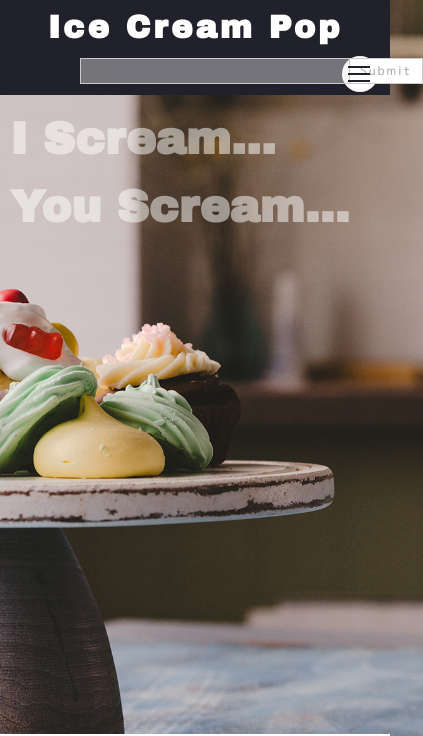
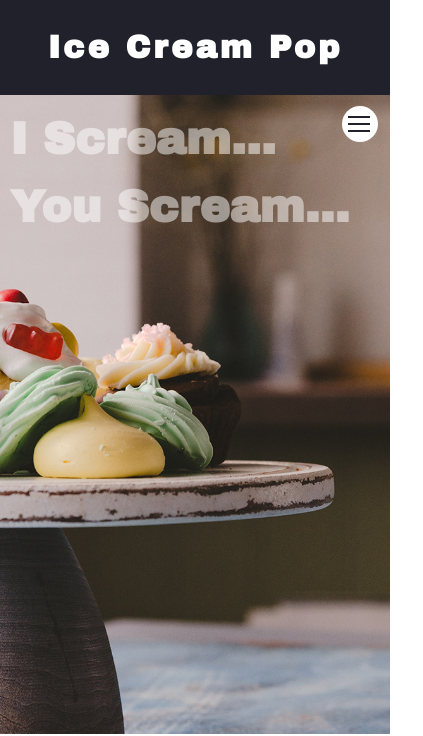
Before and after one commit to kabosuke111/fullscreen, a plain HTML site: page index.html in a window 390 px wide. Shown: the top 736 px of the page, 423 px wide, since content can reach past the window. Drawn offline with nearby package versions, Linux system fonts and the light colour scheme.

Commit message:
提出用

```diff
--- a/css/style.scss
+++ b/css/style.scss
@@ -79,31 +79,7 @@ padding: 10px;
 background-color: #21212B;
 color: #fff; }
 
-.site__form-seach {
-width: 230px;
-position: absolute;
-top: 20px;
-right: 15%; }
-.site__form-seach .form__inner .form__label {
-display: flex;
-justify-content: flex-start; }
-.site__form-seach .form__inner .form__label input[type="search"] {
-border: 1px solid #ccc;
-background: rgba(240, 240, 240, 0.4);
-height: 26px;
-margin: 0;
-display: block; }
-.site__form-seach .form__inner .form__label input[type="submit"] {
-border: 1px solid #ccc;
-border-left: none;
-background: #fff;
-font-size: 1.2rem;
-letter-spacing: 2px;
-padding: 6px 10px;
-line-height: 1;
-vertical-align: middle;
-margin: 0;
-color: #999; }
+
 
 .site__ul {
 margin-top: 30px;
@@ -140,7 +116,7 @@ left: 10px; }
 
 /*---------------------------------------------------------------------------
 
-                        ローカルなび
+                        ローカルナビ
 
 ---------------------------------------------------------------------------*/
 #aside {
@@ -221,21 +197,15 @@ margin: 0 17px; }
     }
 
     .site__title {
-        padding-bottom: 50px;
+        padding: 30px;
         font-size: 3.2rem;
         text-align: center;
         white-space: nowrap;
     }
 
-    .site__form-seach {
-        top: 58px;
-        left: 50%;
-        transform: translateX(-50%);
-    }
-
     .responsive-globalmenu {
         position: absolute;
-        top: 56px;
+        top: 106px;
         right: 12px;
         background: #fff;
         padding: 10px 6px;
@@ -250,6 +220,7 @@ margin: 0 17px; }
 
     .site__ul {
         display: none;
+        opacity: 0;
         margin: 0;
         background: white;
         position: absolute;
@@ -266,7 +237,22 @@ margin: 0 17px; }
     }
 
     .show {
+        opacity: 0;
         display: block;
+        animation: navigation 0.6s forwards ease;
+    }
+
+    @keyframes navigation {
+        0% {
+            opacity: 0;
+            display: block;
+            width: 30%;
+        }
+
+        100% {
+            width: 50%;
+            opacity: 1;
+        }
     }
 
     .contents-title {
--- a/index.html
+++ b/index.html
@@ -59,14 +59,6 @@
         <a id="responsive-globalmenu-button" class="hamburger" href="#">
             <div class="hamburger-inner"></div>
         </a>
-    </div>
-    <div class="site__form-seach">
-        <form class="form__inner" action="#" method="get" id="searchForm">
-            <label for="searchForm" class="form__label">
-                <input type="search" placeholder="検索..." form="searchForm">
-                <input type="submit" form="seachForm">
-            </label>
-        </form>
     </div>
     <!-- InstanceEndEditable -->
 </header>
@@ -147,8 +139,11 @@
     (function(){
         const buttonEvent = document.querySelector('.hamburger');
         buttonEvent.addEventListener('click', function(){
-            const menuShow = document.querySelector('.site__ul');
-            menuShow.classList.toggle('show');
+            setTimeout(function(){
+                const menuShow = document.querySelector('.site__ul');
+                menuShow.classList.toggle('show');
+            }, 100);
+
         });
 
 
```
Also changed, not shown: css/style.css.
